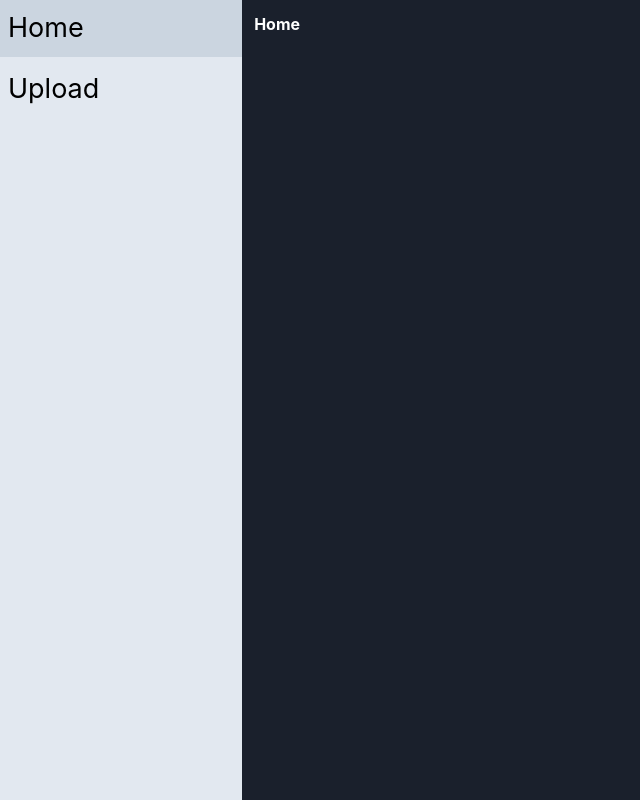
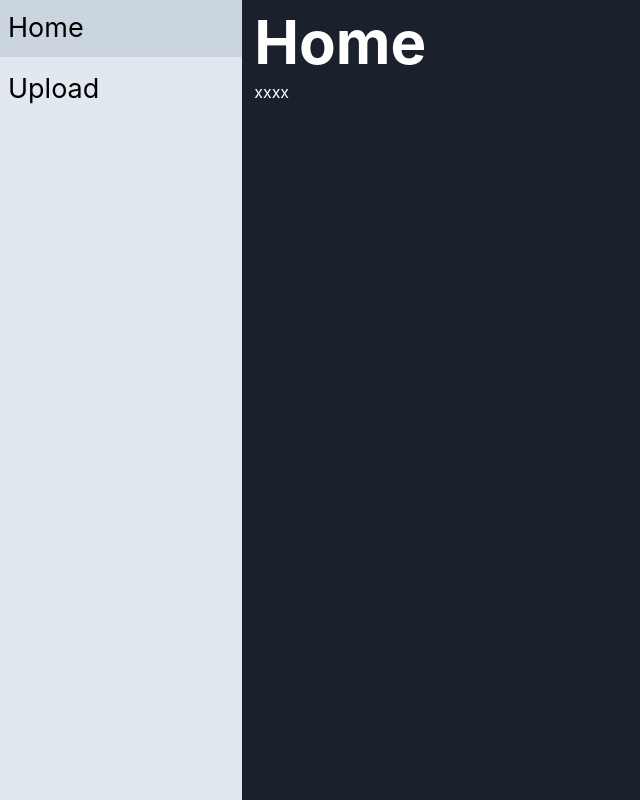
Before and after one commit to Qluqlu3/nextjs-oauh, a Next.js app: page / in a window 1280 px wide. Shown: the whole page, without its empty margins (0-640 px from the left). Built offline with nearby package versions, Linux system fonts and the light colour scheme.

Commit message:
Fix: Root page

```diff
--- a/src/app/page.tsx
+++ b/src/app/page.tsx
@@ -1,9 +1,12 @@
-import { Box, Heading } from '@chakra-ui/react'
+import { Box, Heading, VStack } from '@chakra-ui/react'
 
 export default function Home() {
   return (
-    <Box>
-      <Heading size="5xl">Home</Heading>
-    </Box>
+    <VStack align="start">
+      <Heading as="h2" size="3xl">
+        Home
+      </Heading>
+      <Box>xxxx</Box>
+    </VStack>
   )
 }
```
